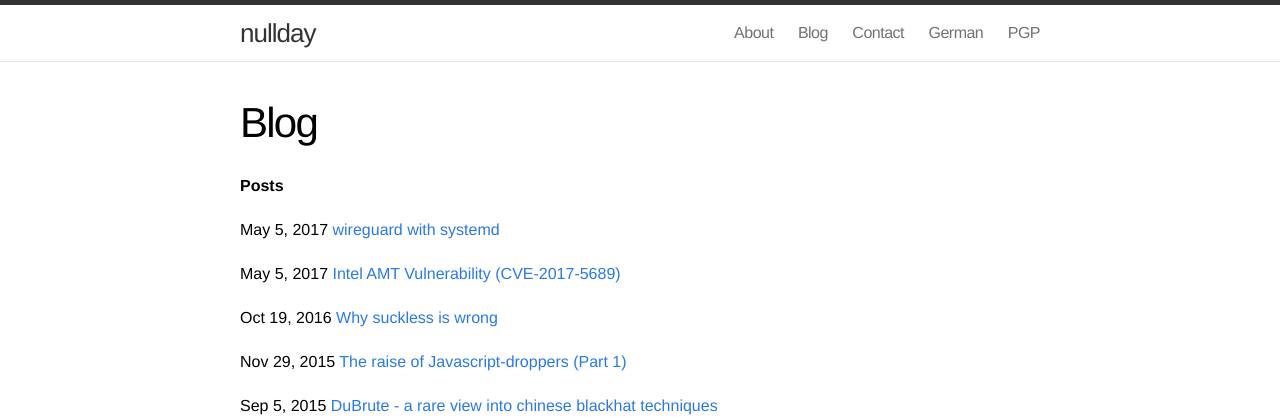
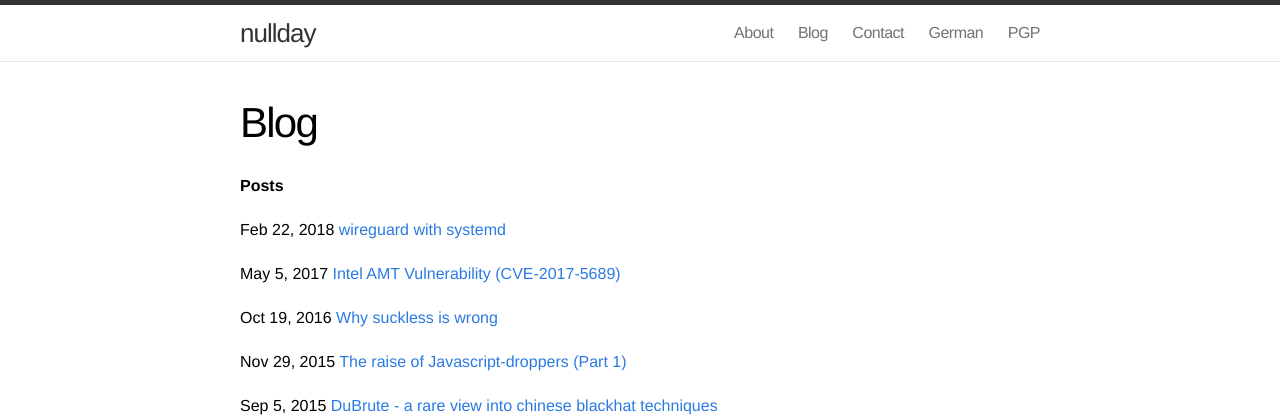
Before and after one commit to shibumi/en.nullday.de, a Jekyll site: the page built from blog.md, in a window 1280 px wide. Shown: the top 417 px of the page. Built offline with Jekyll 4.4.1, drawn with Linux system fonts in a browser that asks for light colours; nearby versions of some CDN libraries.

Commit message:
fixed date

```diff
--- a/_posts/2018-02-22-wireguard-with-systemd.markdown
+++ b/_posts/2018-02-22-wireguard-with-systemd.markdown
@@ -1,7 +1,7 @@
 ---
 layout: post
 title:  "wireguard with systemd"
-date:   2017-05-05 13:13:13
+date:   2018-02-22 13:13:13
 categories: IT-Sec
 ---
 
```
